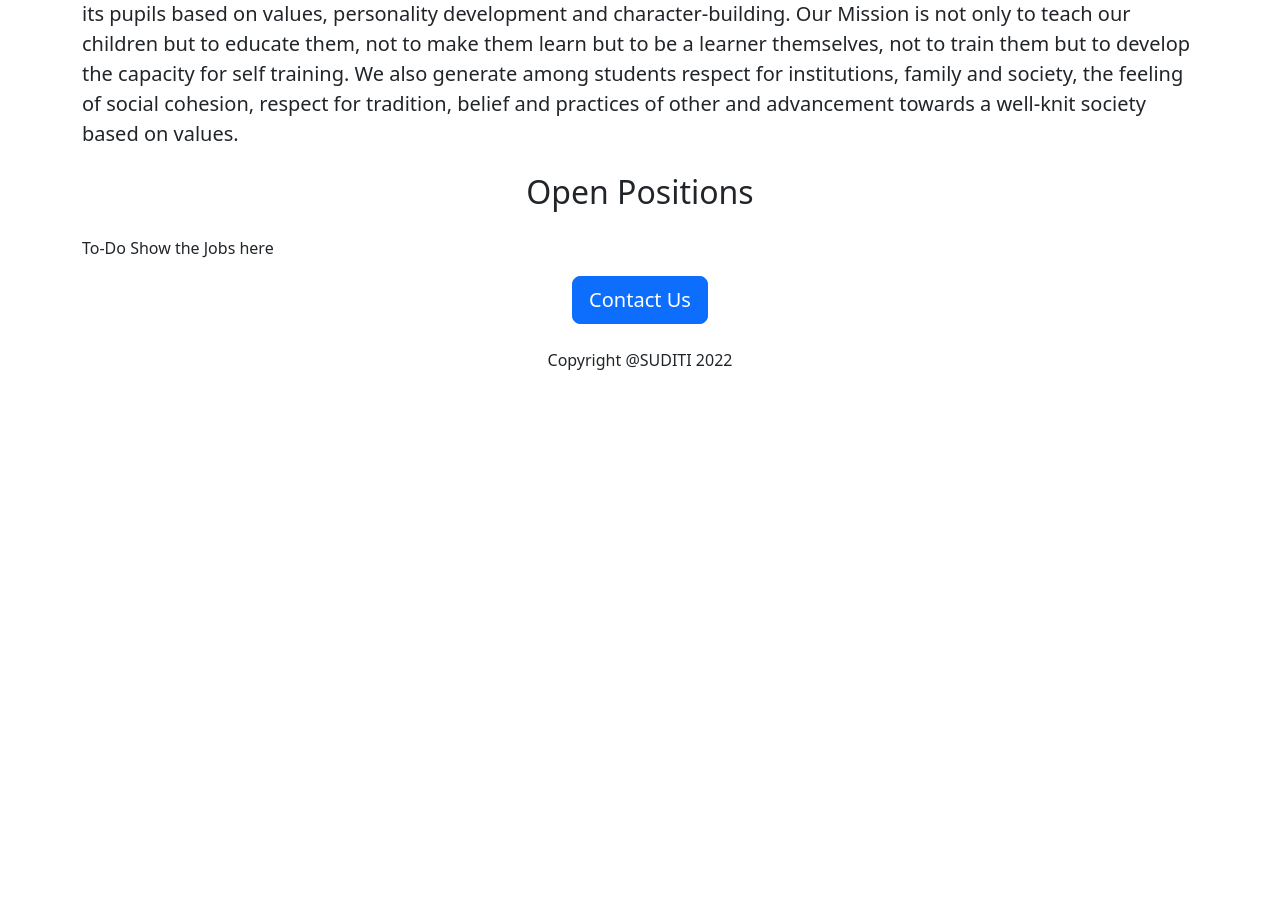
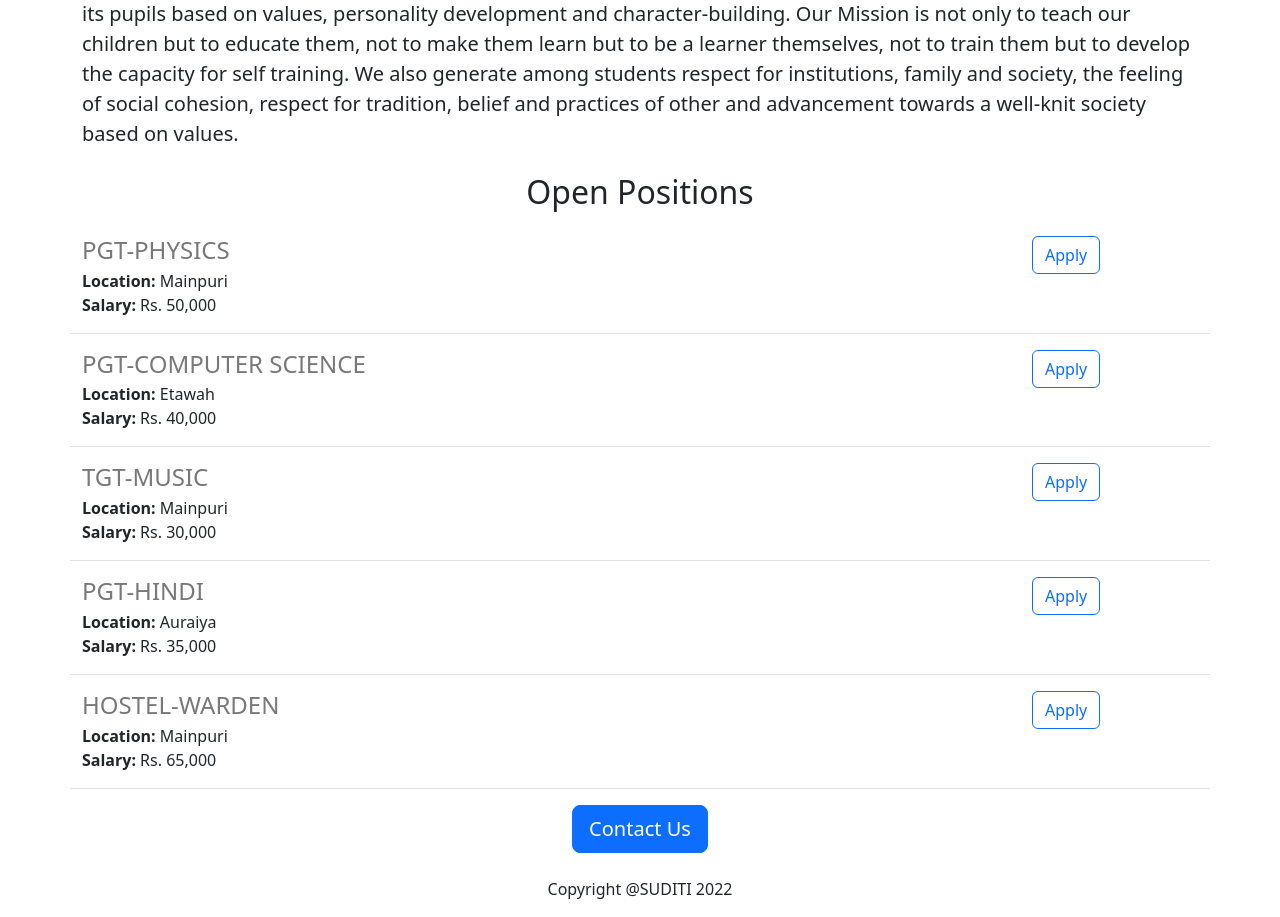
Before and after one commit to tiwarirr/vishwakarma, a Flask app: page / in a window 1280 px wide. Shown: the part 573-1490 px from the top of the page. Before the commit the page ends 943 px from the top, so only its background shows below. Run offline with Flask 2, Linux system fonts and the light colour scheme.

Commit message:
ready to host

```diff
--- a/app.py
+++ b/app.py
@@ -1,8 +1,46 @@
-from flask import Flask,render_template
+from flask import Flask,render_template,jsonify
 app = Flask(__name__)
+JOBS=[
+  {
+    'id':1,
+    'title':'PGT-PHYSICS',
+    'location':'Mainpuri',
+    'salary':'Rs. 50,000'
+  },
+  {
+    'id':2,
+    'title':'PGT-COMPUTER SCIENCE',
+    'location':'Etawah',
+    'salary':'Rs. 40,000'
+  },
+  {
+    'id':3,
+    'title':'TGT-MUSIC',
+    'location':'Mainpuri',
+    'salary':'Rs. 30,000'
+  },
+  {
+    'id':4,
+    'title':'PGT-HINDI',
+    'location':'Auraiya',
+    'salary':'Rs. 35,000'
+  },
+  {
+    'id':5,
+    'title':'HOSTEL-WARDEN',
+    'location':'Mainpuri',
+    'salary':'Rs. 65,000'
+  }
+]
+
+
 @app.route("/")
 def hello_world():
-  return render_template('home.html')
+  return render_template('home.html',jobs=JOBS)
+
+@app.route("/api/jobs")
+def list_jobs():
+  return jsonify(JOBS)
 
 print(__name__)
 if (__name__)== "__main__":
--- a/templates/home.html
+++ b/templates/home.html
@@ -23,7 +23,13 @@
       <h2 class='text-center mt-4 mb-4'>About Suditi Group of Institutions</h2>
       <p class="lead">We at Suditi Global Academy, are earnestly committed to the noble pursuit of imparting knowledge and education to its pupils based on values, personality development and character-building. Our Mission is not only to teach our children but to educate them, not to make them learn but to be a learner themselves, not to train them but to develop the capacity for self training. We also generate among students respect for institutions, family and society, the feeling of social cohesion, respect for tradition, belief and practices of other and advancement towards a well-knit society based on values.</p>
       <h2 class='text-center mt-4 mb-4'>Open Positions</h2>
-      <p >To-Do Show the Jobs here</p>
+      <p >
+        <div>
+          {% for job in jobs %}
+            {% include 'jobitems.html' %}
+          {% endfor %}
+        </div>
+      </p>
       <div class="text-center">
         <button class="btn btn-primary btn-lg">Contact Us</button>
         <p class='mt-4'>Copyright @SUDITI 2022</p>
--- /dev/null
+++ b/templates/jobitems.html
@@ -0,0 +1,16 @@
+<div class="border-bottom row" style="margin-bottom:16px; padding-bottom:16px;">
+  <div class = "col-10">
+    <h4 style="color:rgb(120,120,120); margin-bottom:4px;">
+                {{job['title']}}
+  </h4>
+  <div>
+      <b>Location:</b> {{job['location']}}
+  </div>
+  <div>
+      <b>Salary:</b> {{job['salary']}}
+  </div>
+  </div>
+  <div class="col-2">
+    <button type="button" class="btn btn-outline-primary">Apply</button>
+  </div>
+</div>
```
